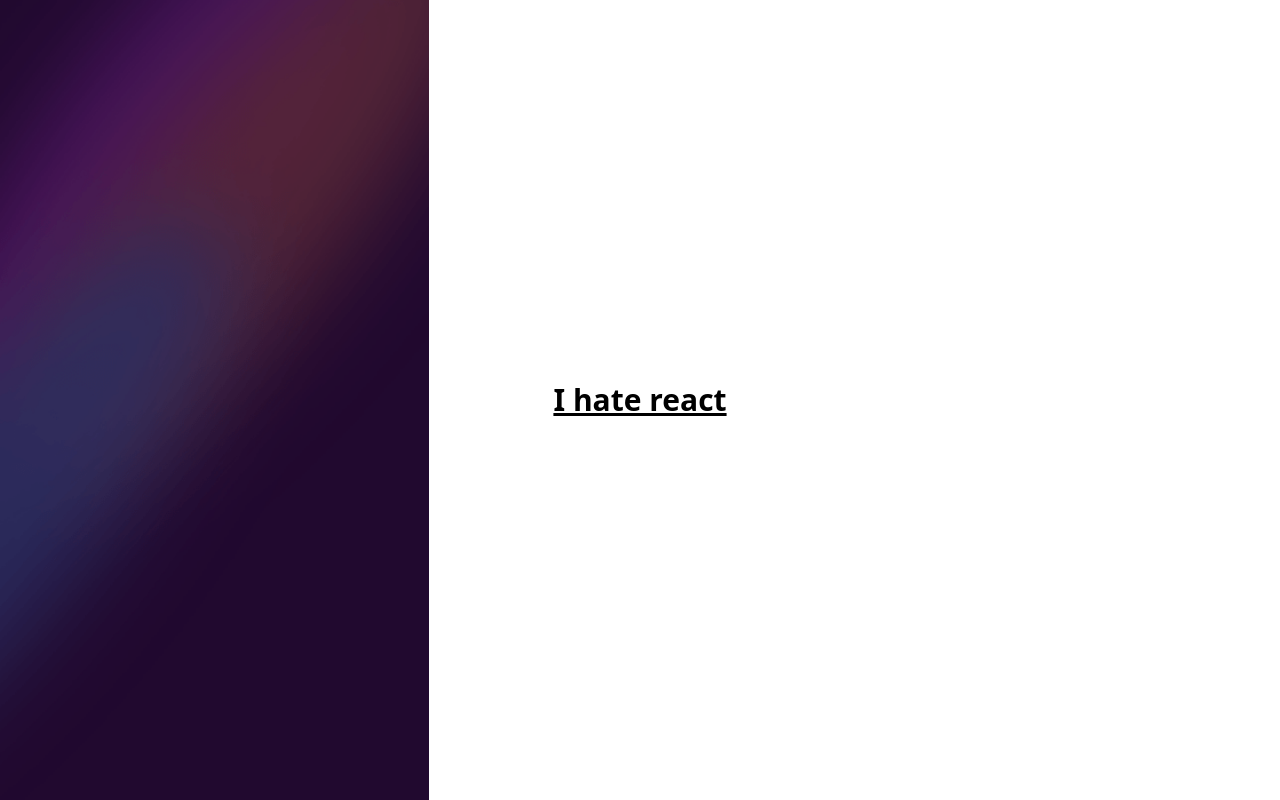
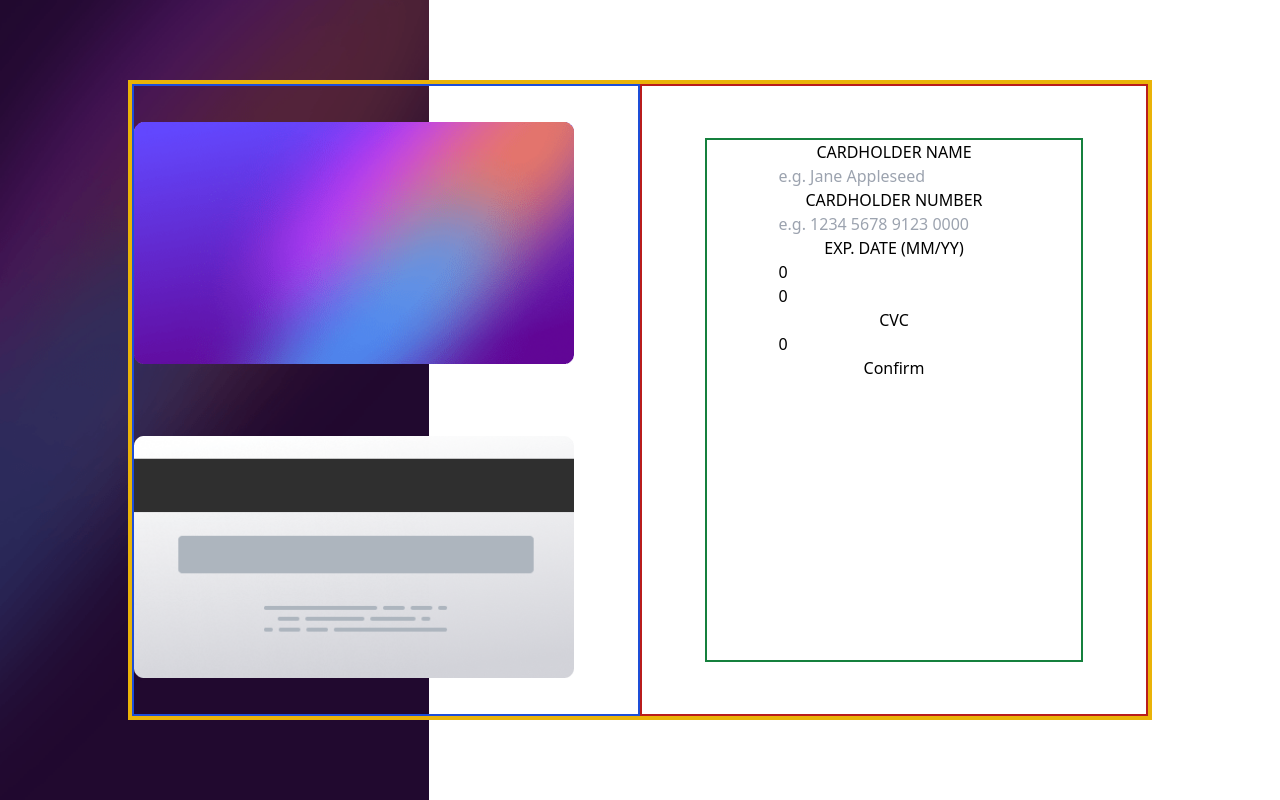
Before and after one commit to rodrigowb4ey/interactive-card-form, a Vue app: page / in a window 1280 px wide. Built offline with nearby package versions, Linux system fonts and the light colour scheme.

Commit message:
feat: adding form inputs

```diff
--- a/src/App.vue
+++ b/src/App.vue
@@ -1,9 +1,62 @@
 <script setup lang="ts">
-// import HelloWorld from './components/HelloWorld.vue'
+import { ref } from 'vue';
+
+interface CardForm {
+  name: string;
+  cardNumber: string;
+  expDateMonth: number;
+  expDateYear: number;
+  cvc: number;
+}
+
+const cardForm = ref<CardForm>({
+  name: '',
+  cardNumber: '',
+  expDateMonth: 0,
+  expDateYear: 0,
+  cvc: 0
+});
+
+const submitForm = (formData: CardForm) => {
+  console.log('Form submitted:', formData);
+};
 </script>
 
 <template>
-  <p class="text-3xl font-bold underline">I hate react</p>
+  <main class="flex border-4 border-yellow-500">
+    <section
+      id="card-faces"
+      class="flex flex-col justify-around place-items-center border-2 border-blue-700 h-full w-1/2"
+    >
+      <img
+        class="flex h-fit w-fit pr-16"
+        src="/assets/images/bg-card-front.png"
+        alt="Card Front"
+      />
+      <img
+        class="flex h-fit w-fit pr-16"
+        src="/assets/images/bg-card-back.png"
+        alt="Card Back"
+      />
+    </section>
+    <section
+      id="card-form"
+      class="flex flex-col justify-around place-items-center border-2 border-red-700 h-full w-1/2"
+    >
+      <form @submit.prevent="() => submitForm(cardForm)" class="flex flex-col place-items-center border-2 border-green-700 h-5/6 w-3/4">
+        <label for="card-name">CARDHOLDER NAME</label>
+        <input id="card-name" v-model="cardForm.name" placeholder="e.g. Jane Appleseed">
+        <label for="card-number">CARDHOLDER NUMBER</label>
+        <input id="card-number" v-model="cardForm.cardNumber" placeholder="e.g. 1234 5678 9123 0000">
+        <label for="card-exp-date">EXP. DATE (MM/YY)</label>
+        <input id="card-exp-date-month" v-model="cardForm.expDateMonth">
+        <input id="card-exp-date-year" v-model="cardForm.expDateYear">
+        <label for="card-cvc">CVC</label>
+        <input id="card-cvc" v-model="cardForm.cvc">
+        <button type="submit">Confirm</button>
+      </form>
+    </section>
+  </main>
 </template>
 
 <style scoped>
```
